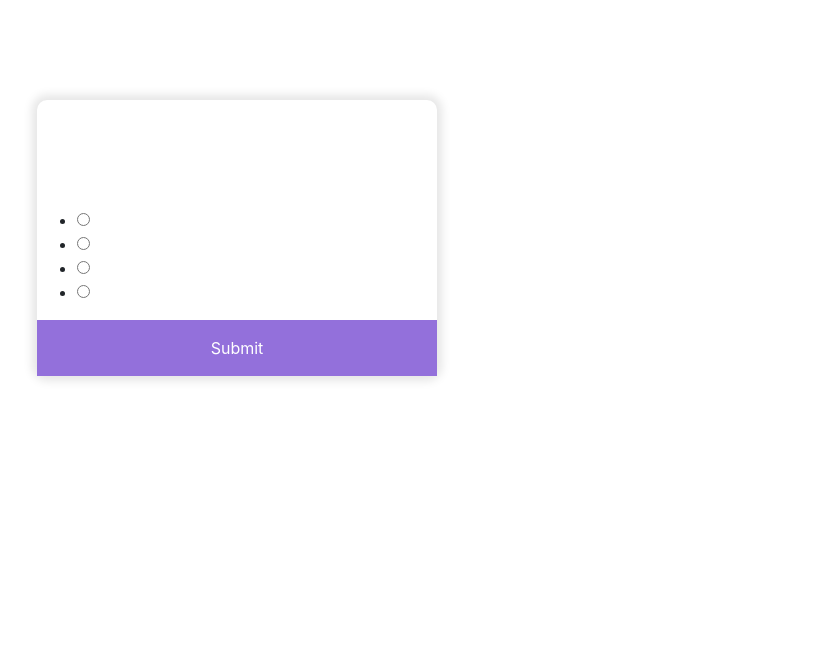
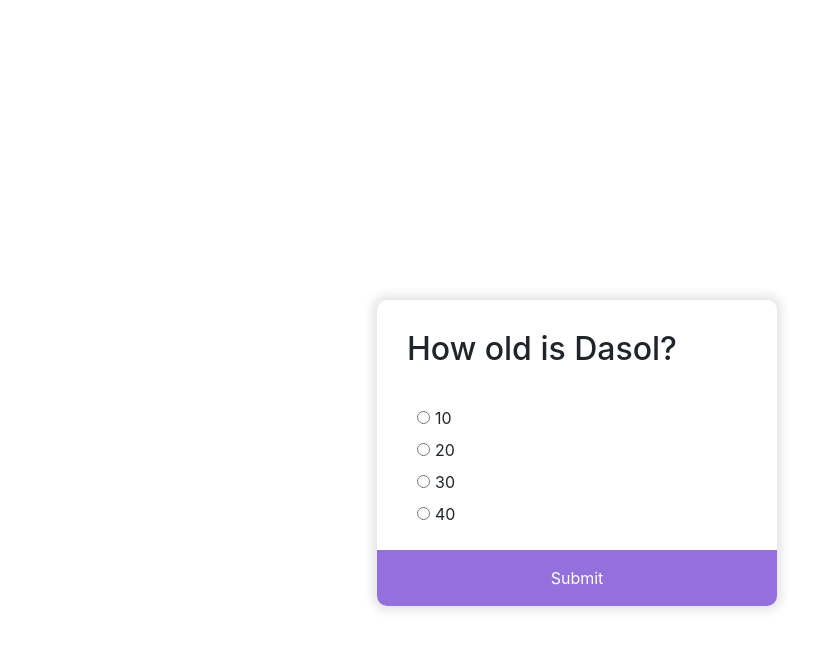
Before and after one commit to dasoljong/Vue-Simple-Projects, a Vue app: page /quiz in a window 1280 px wide. Shown: the top 650 px of the page, without its empty margins (63-876 px from the left). Built offline with nearby package versions, Linux system fonts and the light colour scheme.

Commit message:
w: function on progress

```diff
--- a/src/components/QuizApp.vue
+++ b/src/components/QuizApp.vue
@@ -1,29 +1,29 @@
 <template>
   <div class="quizContainer">
-    <h2>{{ this.quizData.question }}</h2>
+    <h2>{{ this.quizData[currentQuiz].question }}</h2>
     <ul>
       <li>
         <input type="radio" id="a" name="answer" /><label for="a">{{
-          this.quizData.a
+          this.quizData[currentQuiz].a
         }}</label>
       </li>
       <li>
         <input type="radio" id="b" name="answer" /><label for="b">{{
-          this.quizData.b
+          this.quizData[currentQuiz].b
         }}</label>
       </li>
       <li>
         <input type="radio" id="c" name="answer" /><label for="c">{{
-          this.quizData.c
+          this.quizData[currentQuiz].c
         }}</label>
       </li>
       <li>
         <input type="radio" id="d" name="answer" /><label for="d">{{
-          this.quizData.d
+          this.quizData[currentQuiz].d
         }}</label>
       </li>
     </ul>
-    <button>Submit</button>
+    <button @click="loadQuiz">Submit</button>
   </div>
 </template>
 
@@ -32,6 +32,8 @@ export default {
   name: "quiz-app",
   data() {
     return {
+      currentQuiz: 0,
+      score: 0,
       quizData: [
         {
           question: "How old is Dasol?",
@@ -39,7 +41,7 @@ export default {
           b: "20",
           c: "30",
           d: "40",
-          corrent: "c",
+          correct: "c",
         },
         {
           question: "Where Dasol's from?",
@@ -47,7 +49,7 @@ export default {
           b: "Seoul",
           c: "Tokyo",
           d: "Beijing",
-          corrent: "b",
+          correct: "b",
         },
         {
           question: "Who is the president of US?",
@@ -55,7 +57,7 @@ export default {
           b: "Donald Trump",
           c: "Dasol",
           d: "Florin Pop",
-          corrent: "2",
+          correct: "2",
         },
         {
           question: "Who is the president of Korea?",
@@ -63,7 +65,7 @@ export default {
           b: "Dasol Jong",
           c: "Jaein Moon",
           d: "Donal Trump",
-          corrent: "3",
+          correct: "3",
         },
         {
           question: "How old is Wooyou?",
@@ -71,23 +73,44 @@ export default {
           b: "4",
           c: "7",
           d: "9",
-          corrent: "d",
+          correct: "d",
         },
       ],
     };
   },
-  methods: {},
+  methods: {
+    loadQuiz: function () {
+      // if () {
+      //
+      // }
+
+      console.log(this.currentQuiz);
+      this.currentQuiz = this.currentQuiz + 1;
+      console.log(this.currentQuiz);
+    },
+  },
 };
 </script>
 
 <style lang="scss">
 .quizContainer {
+  width: 400px;
   background-color: #fff;
+  box-shadow: 0 0 10px 5px rgba(0, 0, 0, 0.1);
   border-radius: 10px;
-  box-shadow: 0 0 10px 5px rgba(0, 0, 0, 0.1);
-  width: 400px;
+  overflow: hidden;
+  margin: 200px auto;
+  vertical-align: middle;
   h2 {
-    padding: 50px;
+    padding: 30px 30px;
+  }
+  ul {
+    list-style-type: none;
+    li {
+      input {
+        margin-right: 5px;
+      }
+    }
   }
   button {
     background-color: mediumpurple;
@@ -97,6 +120,12 @@ export default {
     font-family: inherit;
     width: 100%;
     padding: 1rem;
+    cursor: pointer;
+    transition-duration: 0.5s;
+  }
+
+  button:hover {
+    background-color: rebeccapurple;
   }
 }
 </style>
```
